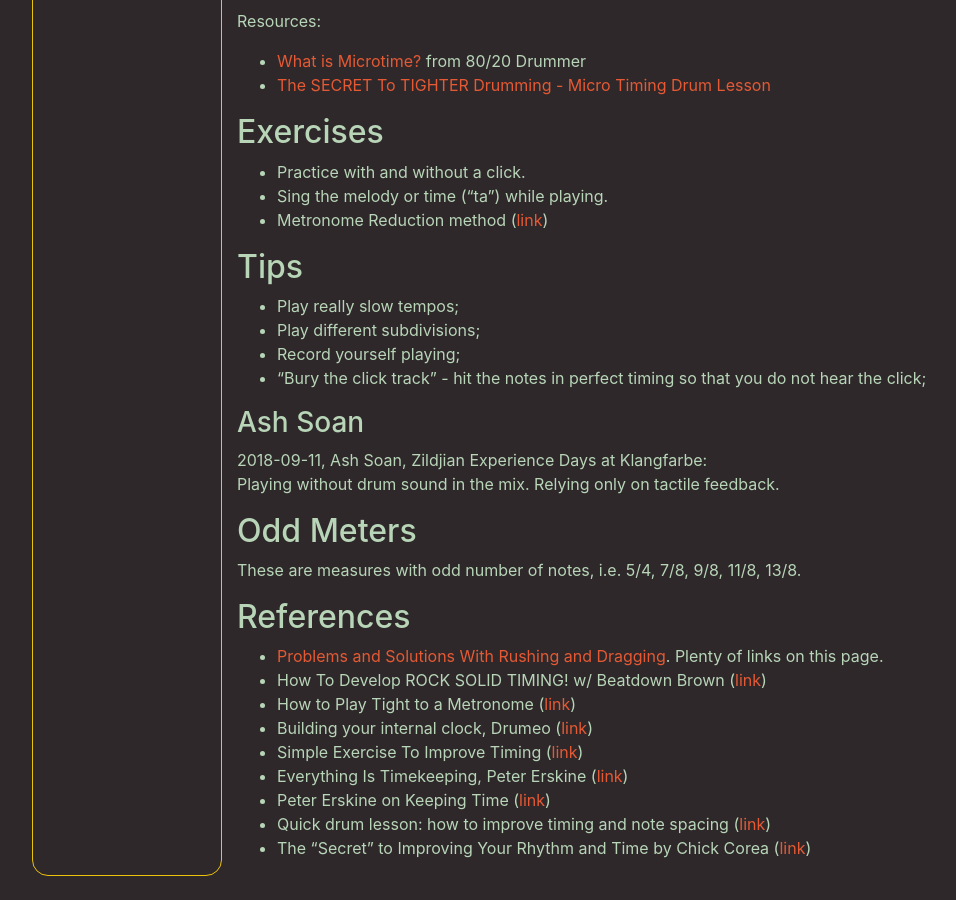
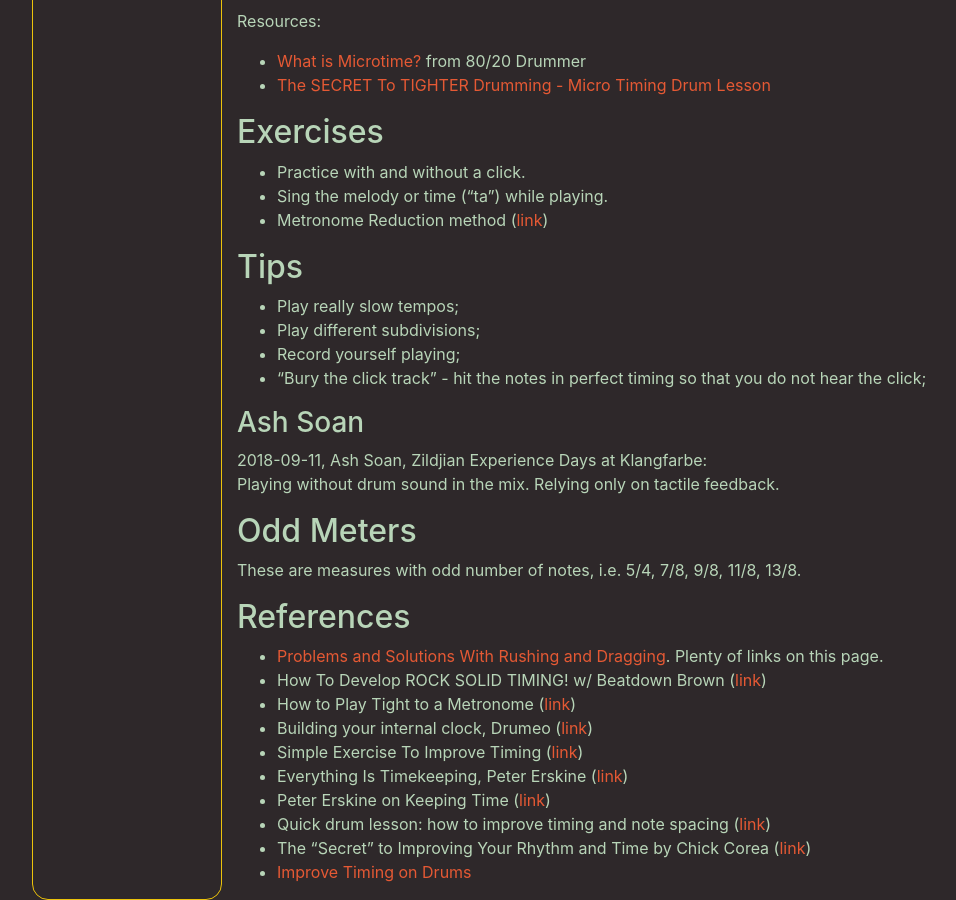
Before and after one commit to MisterY/music-site, a Jekyll site: the page built from drums/time.md, in a window 1280 px wide and 900 px high, scrolled down 954 px. Shown: the whole window, without its empty margins (38-994 px from the left). Built offline with Jekyll 4.4.1, drawn with Linux system fonts in a browser that asks for light colours; nearby versions of some CDN libraries; our own code applies the rules of GitHub Pages for plain Markdown files; before the commit the page ends 1830 px from its top, so only the background shows below that.

Commit message:
link to time exercise

```diff
--- a/drums/time.md
+++ b/drums/time.md
@@ -82,3 +82,4 @@ These are measures with odd number of notes, i.e. 5/4, 7/8, 9/8, 11/8, 13/8.
 - Peter Erskine on Keeping Time ([link](https://www.youtube.com/watch?v=jlvUvlAMhqg))
 - Quick drum lesson: how to improve timing and note spacing ([link](https://www.youtube.com/watch?v=gqUITaQ3M8g))
 - The "Secret" to Improving Your Rhythm and Time by Chick Corea ([link](https://www.youtube.com/watch?v=ED7liSX7zvY))
+- [Improve Timing on Drums](https://www.drummingbasics.com/improve-timing-on-drums/)
```
